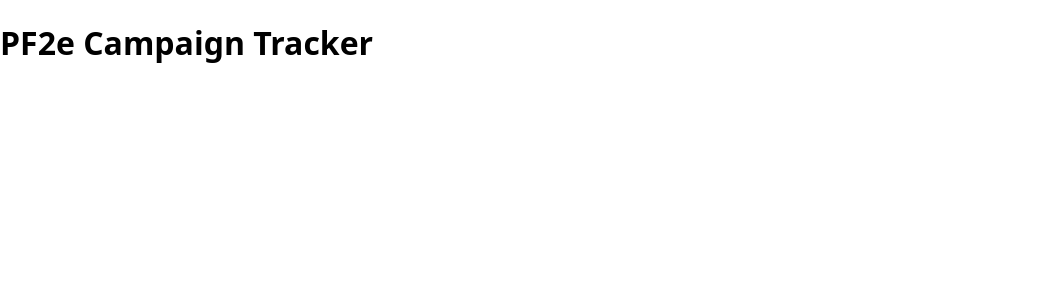
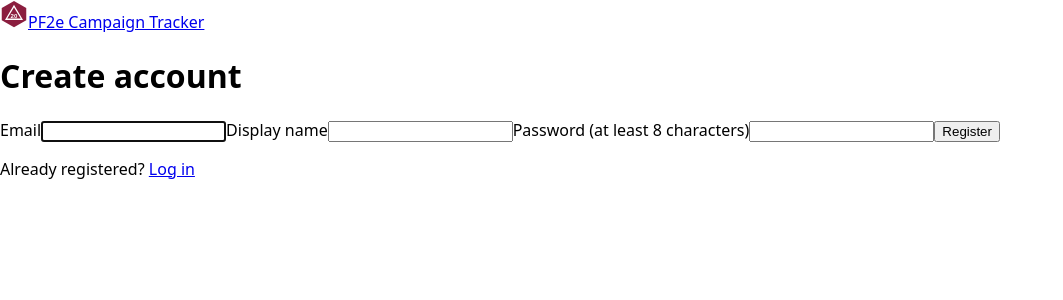
Before and after one commit to DIREG502/pf2e-campaign-tracker, a React (Vite) app in the folder frontend/: page /register in a window 1280 px wide. Shown: the top 300 px of the page, without its empty margins (0-1063 px from the left). Built offline with nearby package versions, Linux system fonts and the light colour scheme; no server answers.

Commit message:
Add routing, layout and login/register pages

```diff
--- a/frontend/src/App.jsx
+++ b/frontend/src/App.jsx
@@ -1,5 +1,29 @@
+import { BrowserRouter, Navigate, Route, Routes } from 'react-router-dom'
+import Layout from './components/Layout'
+import ProtectedRoute from './components/ProtectedRoute'
+import { AuthProvider } from './hooks/useAuth'
+import LoginPage from './pages/LoginPage'
+import RegisterPage from './pages/RegisterPage'
+
 function App() {
-  return <h1>PF2e Campaign Tracker</h1>
+  return (
+    <AuthProvider>
+      <BrowserRouter>
+        <Routes>
+          <Route element={<Layout />}>
+            <Route path="/login" element={<LoginPage />} />
+            <Route path="/register" element={<RegisterPage />} />
+
+            <Route element={<ProtectedRoute />}>
+              <Route path="/" element={<p>Welcome!</p>} />
+            </Route>
+
+            <Route path="*" element={<Navigate to="/" replace />} />
+          </Route>
+        </Routes>
+      </BrowserRouter>
+    </AuthProvider>
+  )
 }
 
 export default App
--- /dev/null
+++ b/frontend/src/components/Layout.jsx
@@ -0,0 +1,40 @@
+import { NavLink, Outlet } from 'react-router-dom'
+import { useAuth } from '../hooks/useAuth'
+
+function Layout() {
+  const { user, logout } = useAuth()
+
+  return (
+    <div className="app">
+      <header className="topbar">
+        <NavLink to="/" className="brand">
+          <img src="/d20.svg" alt="" width="28" height="28" />
+          PF2e Campaign Tracker
+        </NavLink>
+
+        {user && (
+          <nav>
+            <NavLink to="/characters">Characters</NavLink>
+            <NavLink to="/campaigns">Campaigns</NavLink>
+            <NavLink to="/encounters">Initiative</NavLink>
+            <NavLink to="/expenses">Expenses</NavLink>
+            <NavLink to="/expenses/charts">Charts</NavLink>
+          </nav>
+        )}
+
+        {user && (
+          <div className="user">
+            <span>{user.displayName}</span>
+            <button className="link" onClick={logout}>Log out</button>
+          </div>
+        )}
+      </header>
+
+      <main className="content">
+        <Outlet />
+      </main>
+    </div>
+  )
+}
+
+export default Layout
--- /dev/null
+++ b/frontend/src/components/ProtectedRoute.jsx
@@ -0,0 +1,15 @@
+import { Navigate, Outlet, useLocation } from 'react-router-dom'
+import { useAuth } from '../hooks/useAuth'
+
+/** Renders child routes only for logged-in users, otherwise redirects to /login. */
+function ProtectedRoute() {
+  const { user, loading } = useAuth()
+  const location = useLocation()
+
+  if (loading) return <p className="muted">Loading…</p>
+  if (!user) return <Navigate to="/login" replace state={{ from: location.pathname }} />
+
+  return <Outlet />
+}
+
+export default ProtectedRoute
--- /dev/null
+++ b/frontend/src/pages/LoginPage.jsx
@@ -0,0 +1,55 @@
+import { useState } from 'react'
+import { Link, Navigate, useLocation, useNavigate } from 'react-router-dom'
+import ErrorMessage from '../components/ErrorMessage'
+import { useAuth } from '../hooks/useAuth'
+
+function LoginPage() {
+  const { user, login } = useAuth()
+  const navigate = useNavigate()
+  const location = useLocation()
+  const [email, setEmail] = useState('')
+  const [password, setPassword] = useState('')
+  const [error, setError] = useState(null)
+  const [submitting, setSubmitting] = useState(false)
+
+  if (user) return <Navigate to="/" replace />
+
+  const handleSubmit = async (event) => {
+    event.preventDefault()
+    setSubmitting(true)
+    setError(null)
+    try {
+      await login(email, password)
+      navigate(location.state?.from ?? '/', { replace: true })
+    } catch (err) {
+      setError(err)
+    } finally {
+      setSubmitting(false)
+    }
+  }
+
+  return (
+    <div className="auth-card card">
+      <h1>Log in</h1>
+      <form onSubmit={handleSubmit} className="form">
+        <label>
+          Email
+          <input type="email" value={email} onChange={(e) => setEmail(e.target.value)} required autoFocus />
+        </label>
+        <label>
+          Password
+          <input type="password" value={password} onChange={(e) => setPassword(e.target.value)} required />
+        </label>
+        <ErrorMessage error={error} />
+        <button type="submit" disabled={submitting}>
+          {submitting ? 'Logging in…' : 'Log in'}
+        </button>
+      </form>
+      <p className="muted">
+        No account yet? <Link to="/register">Register</Link>
+      </p>
+    </div>
+  )
+}
+
+export default LoginPage
--- /dev/null
+++ b/frontend/src/pages/RegisterPage.jsx
@@ -0,0 +1,59 @@
+import { useState } from 'react'
+import { Link, Navigate, useNavigate } from 'react-router-dom'
+import ErrorMessage from '../components/ErrorMessage'
+import { useAuth } from '../hooks/useAuth'
+
+function RegisterPage() {
+  const { user, register } = useAuth()
+  const navigate = useNavigate()
+  const [form, setForm] = useState({ email: '', displayName: '', password: '' })
+  const [error, setError] = useState(null)
+  const [submitting, setSubmitting] = useState(false)
+
+  if (user) return <Navigate to="/" replace />
+
+  const update = (field) => (event) => setForm({ ...form, [field]: event.target.value })
+
+  const handleSubmit = async (event) => {
+    event.preventDefault()
+    setSubmitting(true)
+    setError(null)
+    try {
+      await register(form.email, form.displayName, form.password)
+      navigate('/', { replace: true })
+    } catch (err) {
+      setError(err)
+    } finally {
+      setSubmitting(false)
+    }
+  }
+
+  return (
+    <div className="auth-card card">
+      <h1>Create account</h1>
+      <form onSubmit={handleSubmit} className="form">
+        <label>
+          Email
+          <input type="email" value={form.email} onChange={update('email')} required autoFocus />
+        </label>
+        <label>
+          Display name
+          <input value={form.displayName} onChange={update('displayName')} required minLength={2} />
+        </label>
+        <label>
+          Password <span className="muted">(at least 8 characters)</span>
+          <input type="password" value={form.password} onChange={update('password')} required minLength={8} />
+        </label>
+        <ErrorMessage error={error} />
+        <button type="submit" disabled={submitting}>
+          {submitting ? 'Creating account…' : 'Register'}
+        </button>
+      </form>
+      <p className="muted">
+        Already registered? <Link to="/login">Log in</Link>
+      </p>
+    </div>
+  )
+}
+
+export default RegisterPage
```
